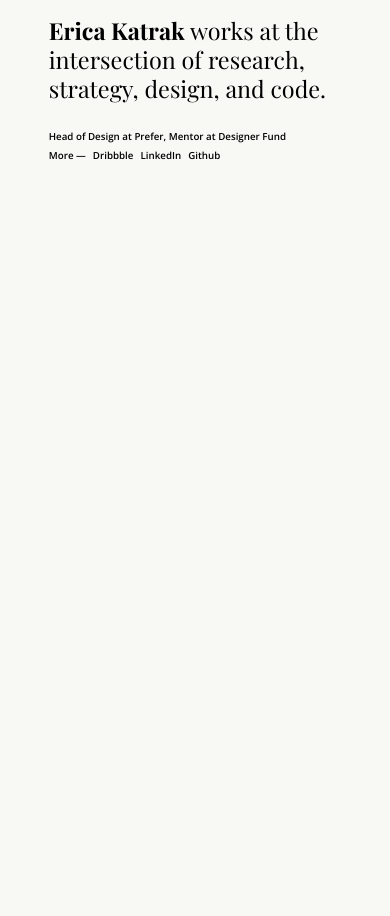
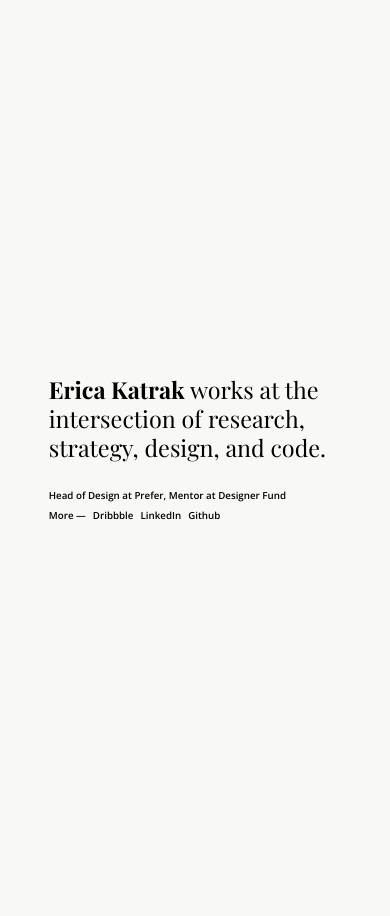
Before and after one commit to ericakatrak/ericakatrak.github.io, a Jekyll site: the page built from new.html, in a window 390 px wide. Built offline with Jekyll 4.4.1, drawn with Linux system fonts in a browser that asks for light colours; nearby versions of some CDN libraries.

Commit message:
style tweak

```diff
--- a/css/new.css
+++ b/css/new.css
@@ -154,8 +154,6 @@ a:hover:after {width: 100%;}
 @media (max-width:750px) {
 
 	section.intro {
-		height: auto;
-		margin: 4vw auto;
 		max-width: 75vw;
 	}
 
```
